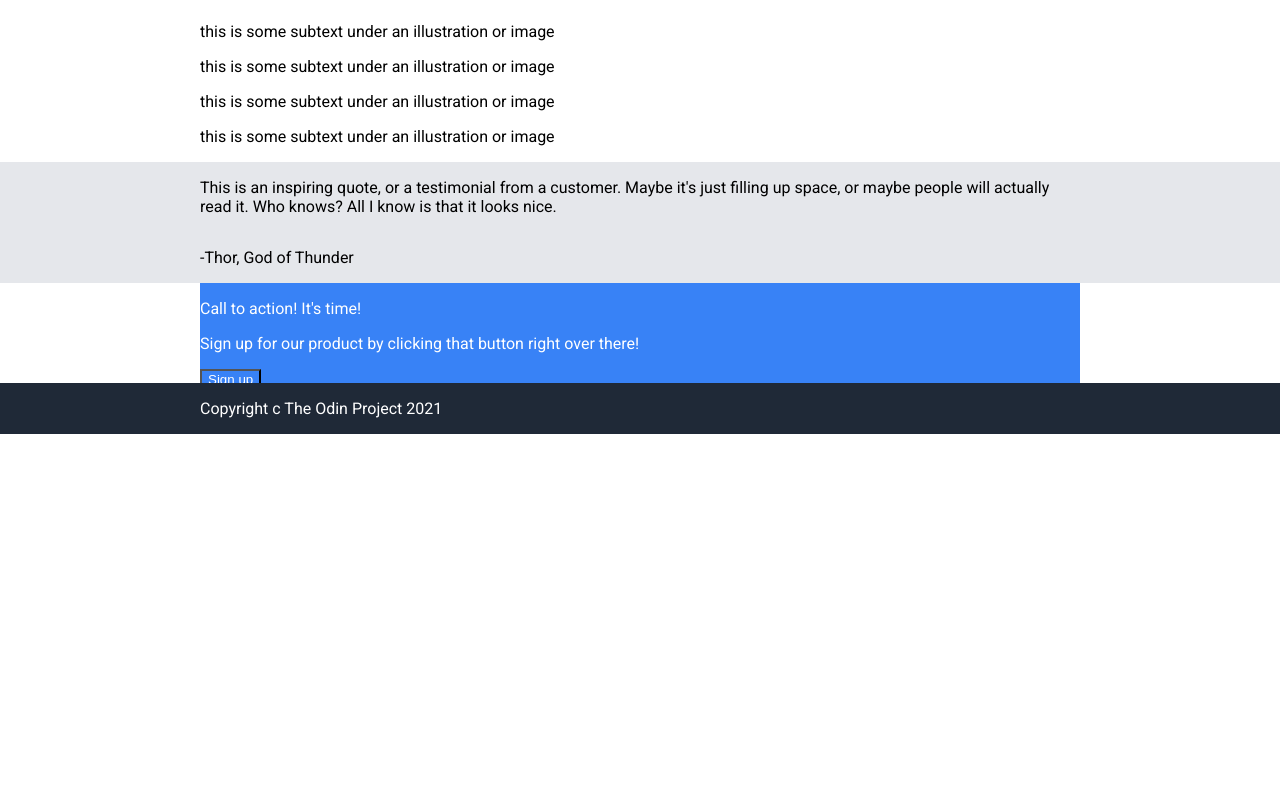
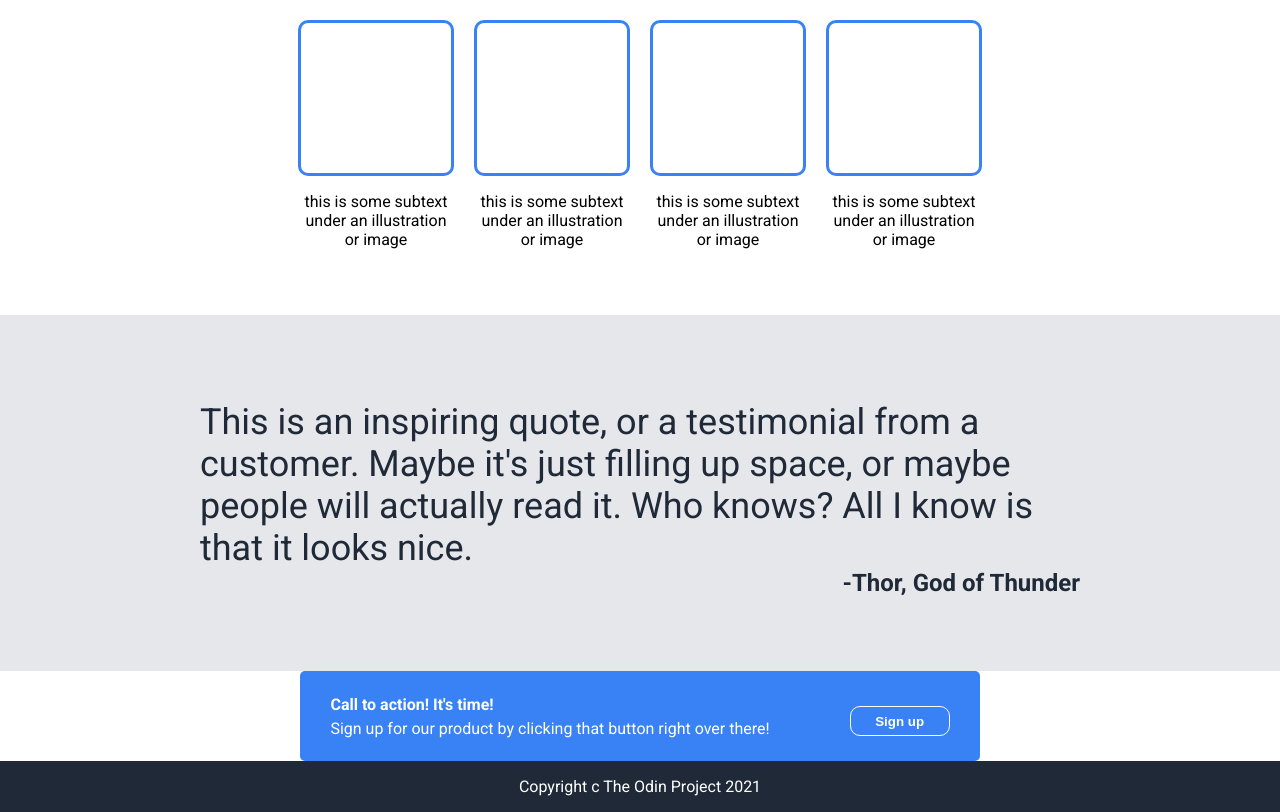
Before and after one commit to igorpie1705/odin-site, a plain HTML site: page index.html in a window 1280 px wide. Shown: the part 467-1279 px from the top of the page. Before the commit the page ends 901 px from the top, so only its background shows below. Drawn offline with Linux system fonts and the light colour scheme.

Commit message:
completed the entire website...

```diff
--- a/index.html
+++ b/index.html
@@ -38,19 +38,20 @@
       <div class="cards">
         <div class="card">
           <div class="square"></div>
-          <p>this is some subtext under an illustration or image</p>
+          <p class="square-text">this is some subtext under an illustration or image</p>
+
         </div>
         <div class="card">
           <div class="square"></div>
-          <p>this is some subtext under an illustration or image</p>
+          <p class="square-text">this is some subtext under an illustration or image</p>
         </div>
         <div class="card">
           <div class="square"></div>
-          <p>this is some subtext under an illustration or image</p>
+          <p class="square-text">this is some subtext under an illustration or image</p>
         </div>
         <div class="card">
           <div class="square"></div>
-          <p>this is some subtext under an illustration or image</p>
+          <p class="square-text">this is some subtext under an illustration or image</p>
         </div>
       </div>
     </div>
@@ -62,11 +63,13 @@
     </div>
     <div class="fourth-container">
       <div class="advertisement-container">
+        <div class="ad-text">
           <p class="ad-text-bold">
             Call to action! It's time!
           </p>
           <p class="ad-text-bottom">Sign up for our product by clicking that button right over there!</p>
-          <button class="sign-up-button">Sign up</button>
+        </div>
+        <button class="sign-up-button-ad">Sign up</button>
       </div>
     </div>
     <div class="footer">
--- a/style.css
+++ b/style.css
@@ -32,27 +32,54 @@ body {
   display: flex;
   flex-direction: column;
   padding: 0px 200px;
+  padding-bottom: 50px;
+  justify-content: center;
+  align-items: center;
 }
+
+.cards {
+  display: flex;
+  gap: 20px;
+  align-items: center;
+  justify-content: center;
+}
+
+.card {
+  display: flex;
+  flex-direction: column;
+  align-items: center;
+  justify-content: center;
+}
+
+.square-text {
+  text-align: center;
+  width: 150px;
+}
+
+.square {
+  border-style: solid;
+  height: 150px;
+  width: 150px;
+  border-color: #3882F6;
+  border-radius: 10px;
+}
+
 
 .third-container {
   background-color: #E5E7EB;
   flex: 1;
   display: flex;
   flex-direction: column;
-  padding: 0px 200px;
+  padding: 50px 200px;
 }
 
-.fourth-container{
-  flex: 1;
-  display: flex;
-  flex-direction: column;
-  padding: 0px 200px;
-}
+
 
 .footer {
   background-color: #1F2937;
   color: white;
   padding: 0px 200px;
+  text-align: center;
 }
 
 .website-description-container {
@@ -102,14 +129,67 @@ body {
   flex: 1;
   background-color: #3882F6;
   color: white;
-  width: auto;
+  font-weight: 600;
+  width: 100px;
+  height: 30px;
+  align-items: center;
+  border-radius: 10px;
+  border-style: none;
+  box-shadow: none;
+  justify-content: center;
+  margin-top: 10px;
+}
+
+.fourth-container{
+  flex: 1;
+  display: flex;
+  flex-direction: column;
+  padding: 0px 200px;
+  justify-content: center;
+  align-items: center;
 }
 
 .advertisement-container {
+  display: flex;
+  justify-content: center;
+  align-items: center;
   background-color: #3882F6;
   color: white;
-  height: 100px;
+  height: 30px;
   width: auto;
+  padding: 30px;
+  border-radius: 5px;
+  gap: 80px;
+
+
+}
+
+.sign-up-button-ad {
+  display: flex;
+  flex: 1;
+  background-color: #3882F6;
+  color: white;
+  font-weight: 600;
+  width: 100px;
+  height: 30px;
+  align-items: center;
+  border-radius: 10px;
+  border-style: none;
+  box-shadow: none;
+  justify-content: center;
+  margin-top: 10px;
+  border-width: 1px;
+  border-color: white;
+  border-style: solid;
+}
+
+.ad-text-bold {
+  font-weight: 600;
+  margin-bottom: 0;
+}
+
+.ad-text-bottom {
+  margin-top: 5px;
 }
 
 .random-info {
@@ -118,11 +198,20 @@ body {
   color: #1F2937;
 }
 
-.quote-text {
+.quote {
   font-size: 36px;
-  font-weight: 600;
+  font-weight: 300;
   color: #1F2937;
+  margin-bottom: 0;
 
+}
+
+.quote-author {
+  font-size: 24px;
+  font-weight: 800;
+  color: #1F2937;
+  text-align: right;
+  margin-top: 0;
 }
 
 .header {
```
